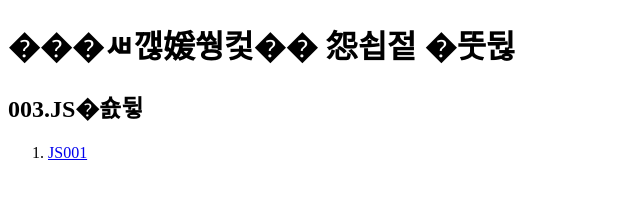
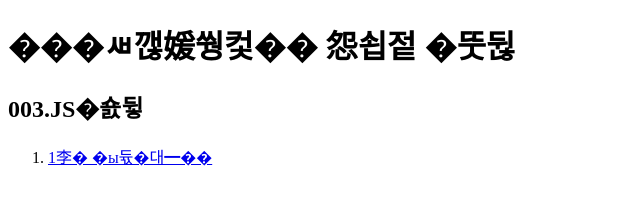
Before and after one commit to herryssong97/FSD202, a plain HTML site: page index.html in a window 1280 px wide. Shown: the whole page, without its empty margins (0-640 px from the left). Drawn offline with Linux system fonts and the light colour scheme.

Commit message:
Add files via upload

```diff
--- a/index.html
+++ b/index.html
@@ -9,7 +9,7 @@
     <h2>003.JS학습</h2>
     <ol>
         <li>
-            <a href="003.JS학습/JS001.html" target="_blank">JS001</a>
+            <a href="★★제출폴더★★/★1차포폴★/★(제작중)그리드★/w1150gs.html" target="_blank">1차 포트폴리오</a>
         </li>
     </ol>
 
```
